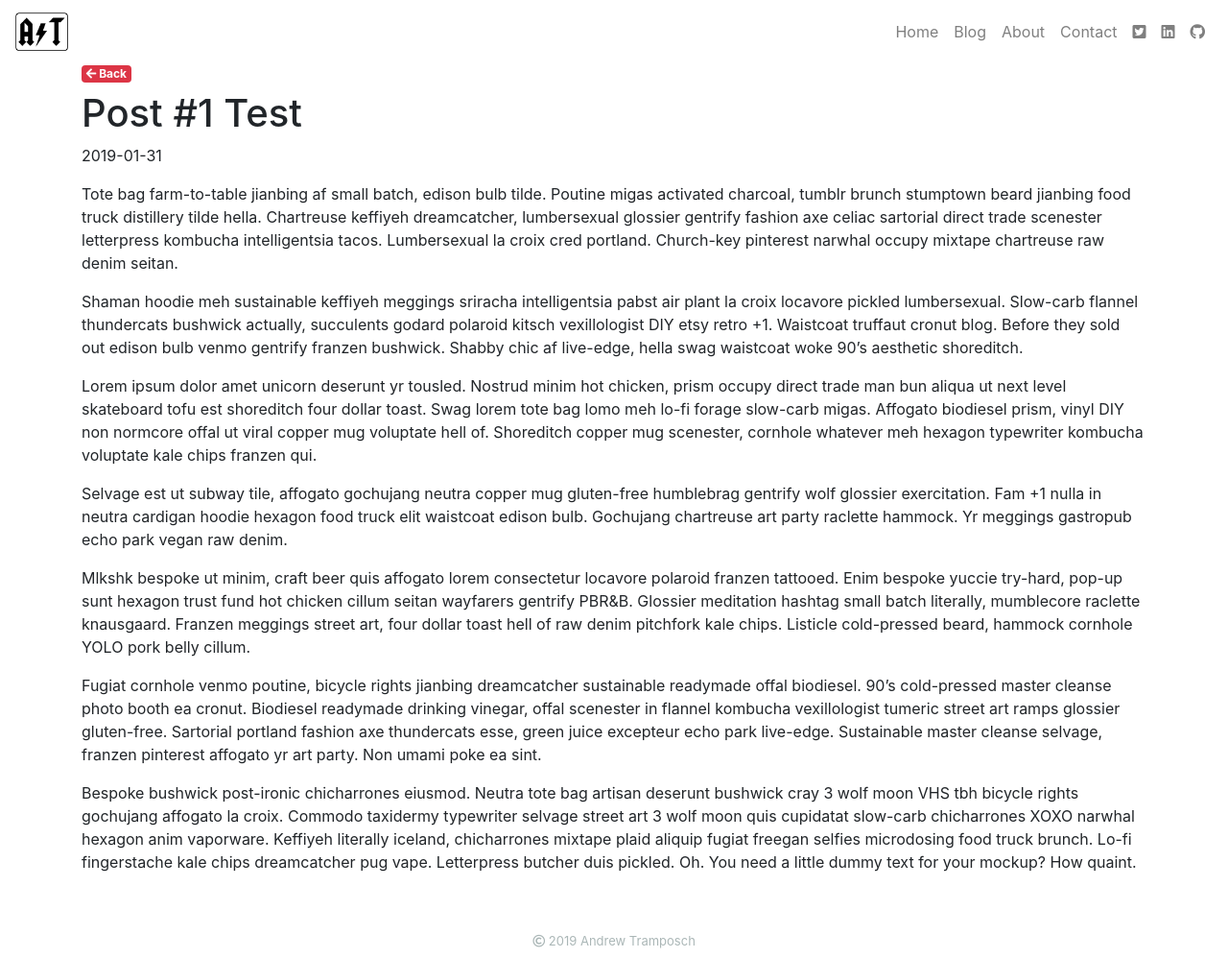
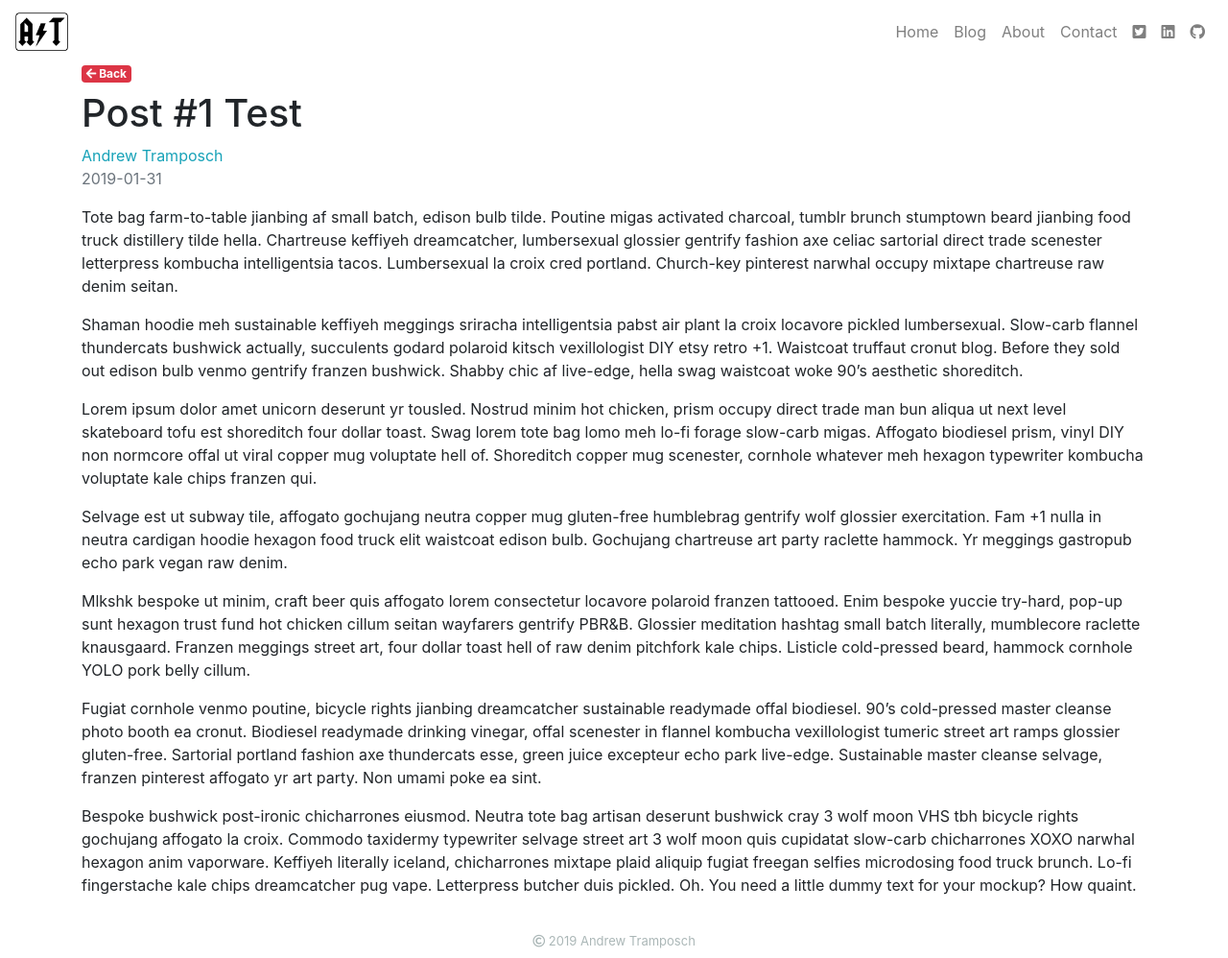
Before and after one commit to atramposch/website, a Jekyll site: the page built from _posts/2019-01-31-post-number-1.md, in a window 1280 px wide and 998 px high. Shown: the whole window at 96% size. Built offline with Jekyll 4.4.1, drawn with Linux system fonts in a browser that asks for light colours.

Commit message:
added author to blog posts with info text

```diff
--- a/_layouts/post.html
+++ b/_layouts/post.html
@@ -3,7 +3,8 @@ layout: default
 ---
 <h6><a href="/blog/" class="badge badge-danger"><i class="fas fa-arrow-left"></i> Back</a></h6>
 <h1>{{ page.title }}</h1>
-<p class="meta">{{ page.date_2 }}</p>
+<a class="text-info">{{ page.author }}</a>
+<p class="meta text-muted">{{ page.date_2 }}</p>
 
 <div class="post">
   {{ content }}
--- a/_posts/2019-01-31-post-number-1.md
+++ b/_posts/2019-01-31-post-number-1.md
@@ -1,6 +1,7 @@
 ---
 layout: post
 title: "Post #1 Test"
+author: Andrew Tramposch
 date: 2019-01-31
 date_2: 2019-01-31
 new_expire_date: 2019-02-14
```
Also changed, not shown: _posts/2019-04-08-post-number-2.md (+1 -0 lines).
